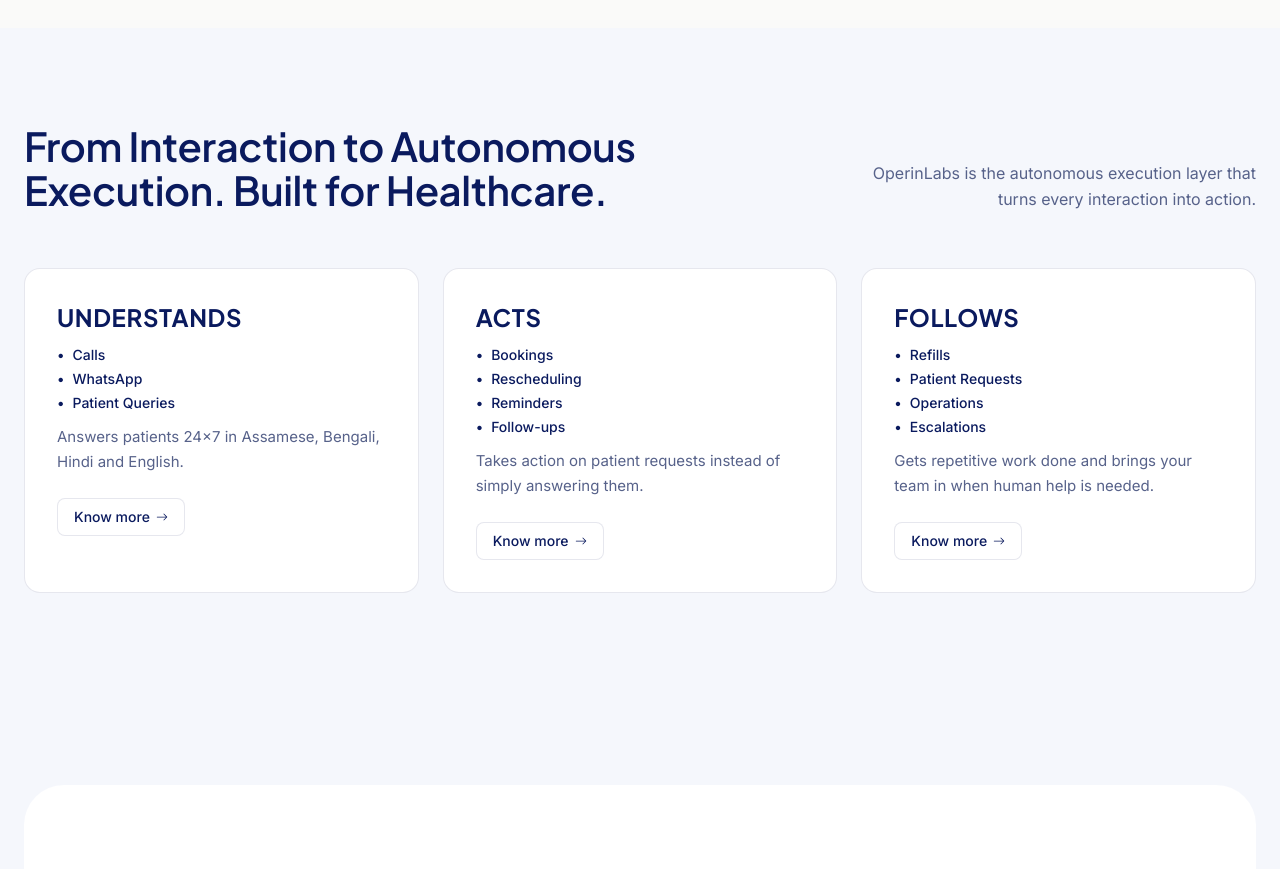
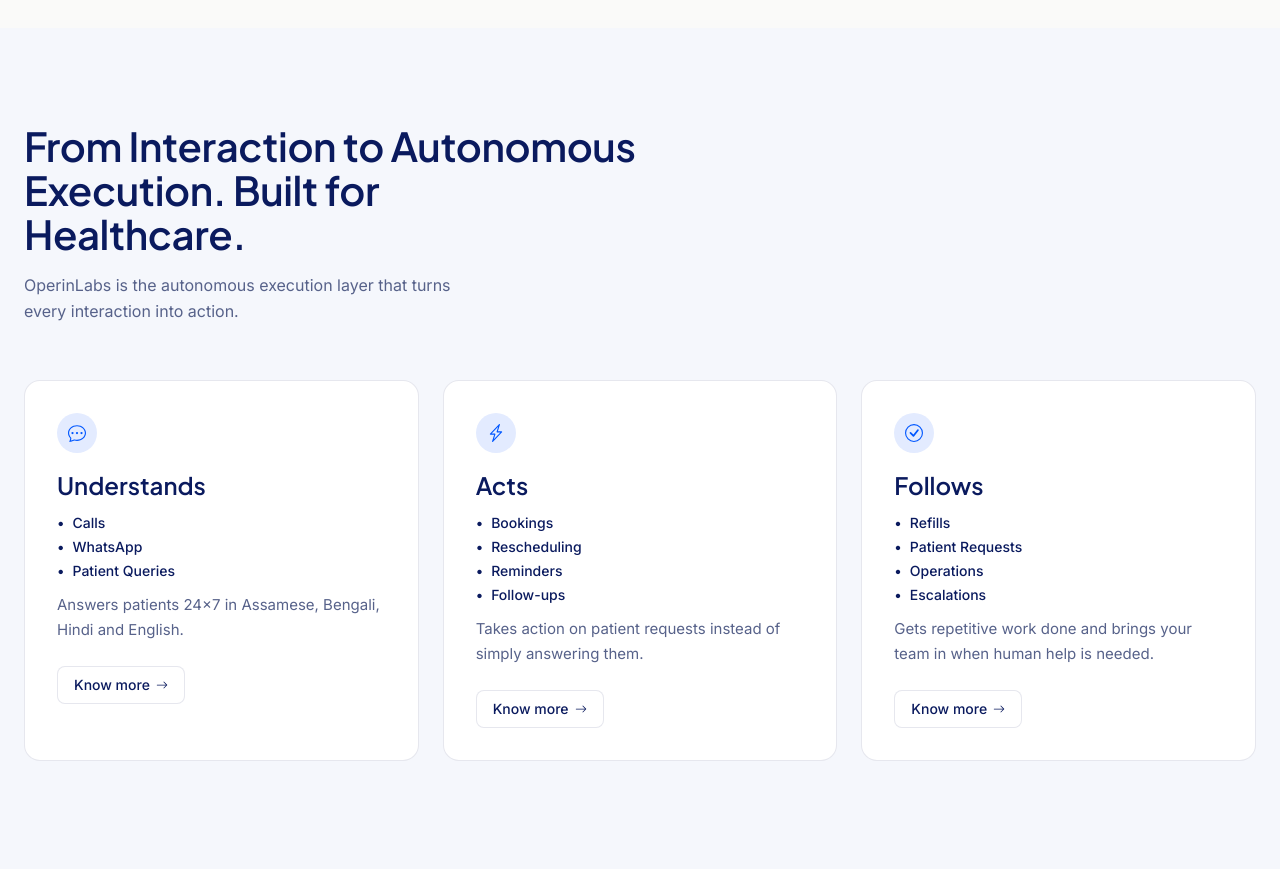
Before and after one commit to OperinLabs/OperinLabs-Landing-Page, a React (Vite) app: page / in a window 1280 px wide. Shown: the part 1080-1949 px from the top of the page. Built offline with nearby package versions, Linux system fonts and the light colour scheme.

Commit message:
Update Product.tsx

```diff
--- a/src/components/Product.tsx
+++ b/src/components/Product.tsx
@@ -1,20 +1,23 @@
 import { motion } from "framer-motion";
 import { Link } from "react-router-dom";
-import { BsArrowRight } from "react-icons/bs";
+import { BsArrowRight, BsChatDots, BsLightningCharge, BsCheckCircle } from "react-icons/bs";
 
 const boxes = [
   {
     heading: "Understands",
+    icon: BsChatDots,
     tags: ["Calls", "WhatsApp", "Patient Queries"],
     body: "Answers patients 24×7 in Assamese, Bengali, Hindi and English.",
   },
   {
     heading: "Acts",
+    icon: BsLightningCharge,
     tags: ["Bookings", "Rescheduling", "Reminders", "Follow-ups"],
     body: "Takes action on patient requests instead of simply answering them.",
   },
   {
     heading: "Follows",
+    icon: BsCheckCircle,
     tags: ["Refills", "Patient Requests", "Operations", "Escalations"],
     body: "Gets repetitive work done and brings your team in when human help is needed.",
   },
@@ -29,19 +32,21 @@ export default function Product() {
           whileInView={{ opacity: 1, y: 0 }}
           viewport={{ once: true, margin: "-80px" }}
           transition={{ duration: 0.6, ease: "easeOut" }}
-          className="flex flex-col justify-between gap-4 sm:flex-row sm:items-end"
+          className="max-w-3xl"
         >
           <h2 className="font-jakarta font-semibold text-ink text-[32px] sm:text-[40px] leading-[1.1] tracking-[-0.01em]">
-            From Interaction to Autonomous Execution. Built for Healthcare.
+            From Interaction to Autonomous Execution. Built for
+            <br />
+            Healthcare.
           </h2>
-          <p className="max-w-[44ch] text-base leading-relaxed text-ink-soft sm:text-right">
+          <p className="mt-4 max-w-[44ch] text-base leading-relaxed text-ink-soft">
             OperinLabs is the autonomous execution layer that turns every
             interaction into action.
           </p>
         </motion.div>
 
         <div className="mt-14 grid gap-6 sm:grid-cols-3">
-          {boxes.map(({ heading, tags, body }, i) => (
+          {boxes.map(({ heading, icon: Icon, tags, body }, i) => (
             <motion.div
               key={heading}
               initial={{ opacity: 0, y: 16 }}
@@ -50,7 +55,10 @@ export default function Product() {
               transition={{ duration: 0.5, ease: "easeOut", delay: i * 0.1 }}
               className="flex flex-col rounded-2xl border border-line bg-white p-8"
             >
-              <h3 className="font-jakarta text-2xl font-bold uppercase tracking-wide text-ink">
+              <div className="flex h-10 w-10 items-center justify-center rounded-full bg-accent-soft text-accent">
+                <Icon className="text-lg" aria-hidden="true" />
+              </div>
+              <h3 className="mt-4 font-jakarta text-2xl font-semibold text-ink">
                 {heading}
               </h3>
               <ul className="mt-3 flex flex-col gap-1 text-sm font-medium text-ink">
```
